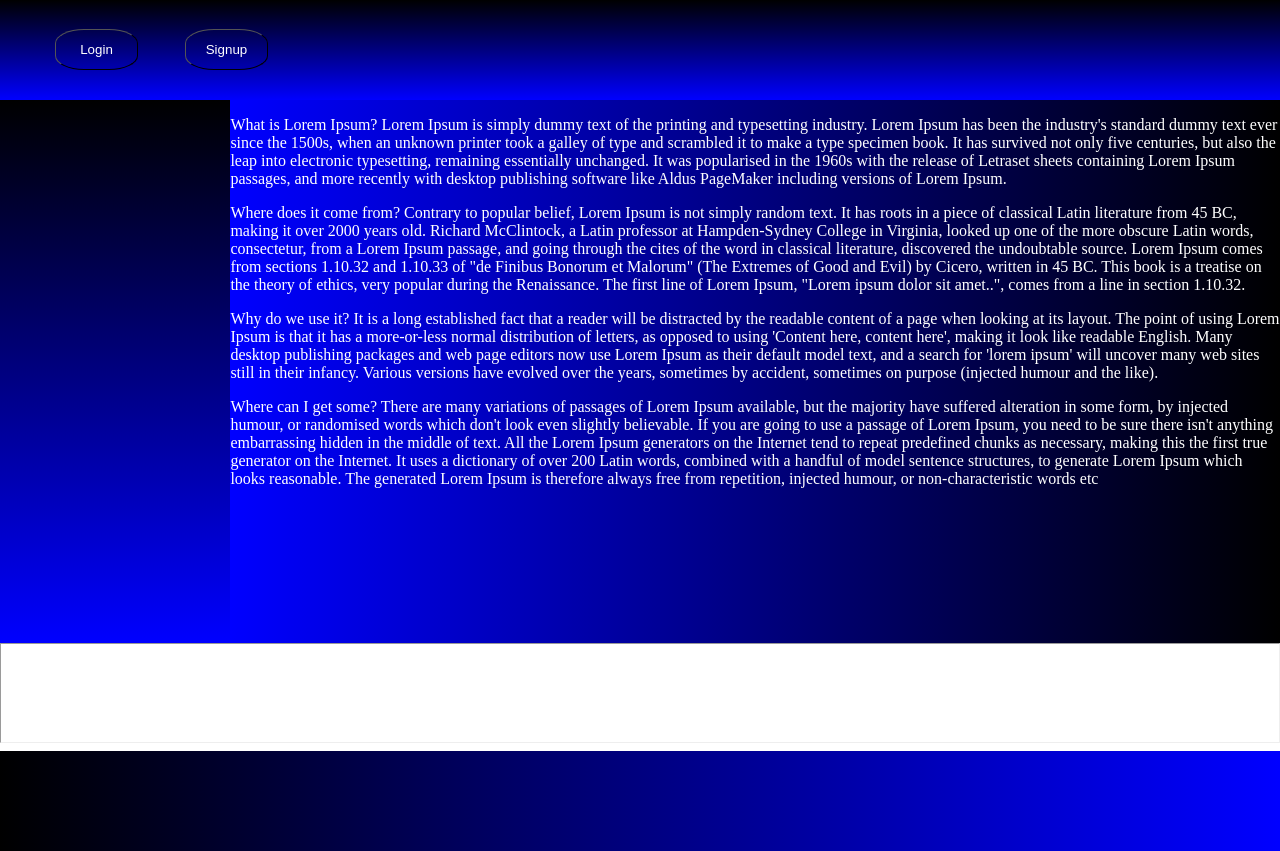
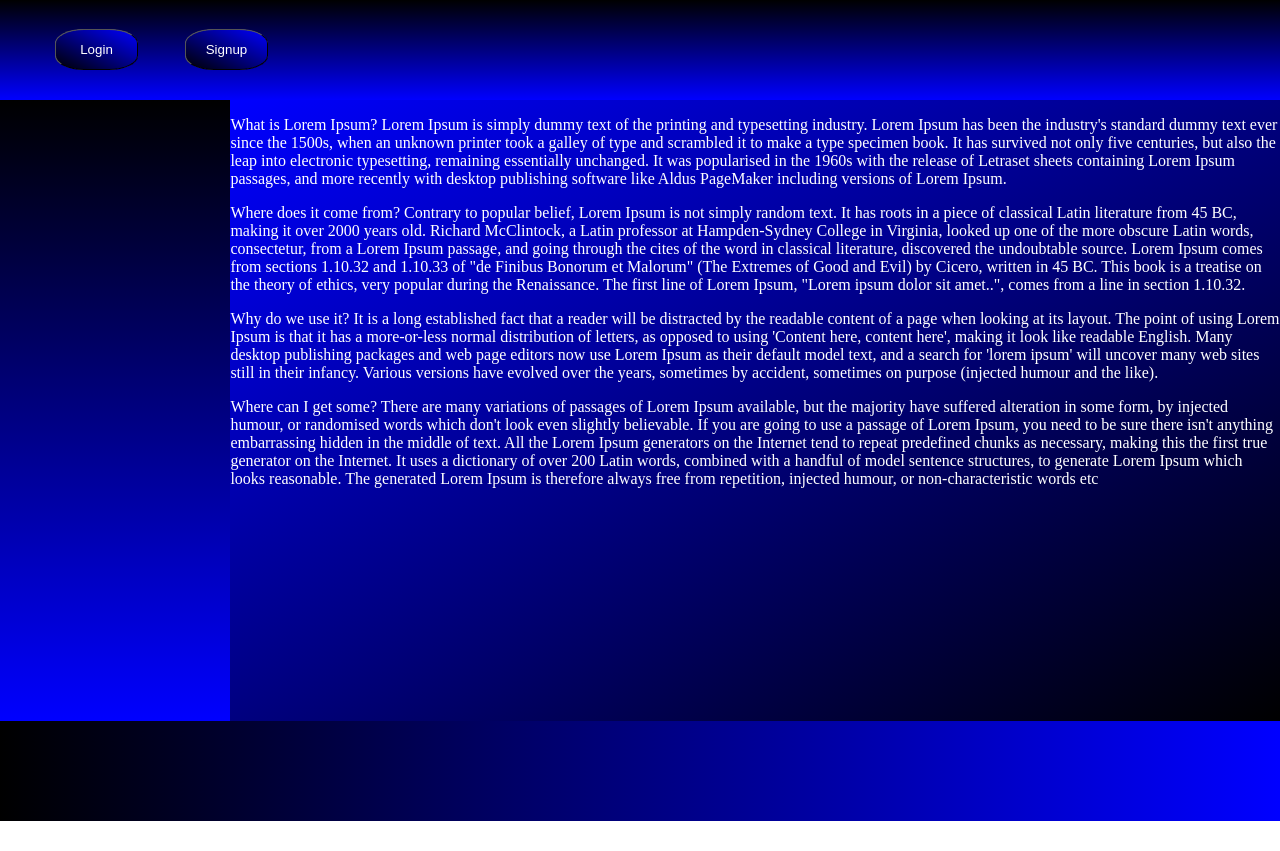
Before and after one commit to arjunbchennithala/samplesite, a plain HTML site: page index.html in a window 1280 px wide. After the commit the page ends 821 px from the top, so only its background shows below. Drawn offline with Linux system fonts and the light colour scheme.

Commit message:
Website designed for multiple device.

```diff
--- a/index.html
+++ b/index.html
@@ -2,7 +2,8 @@
 <html lang="en">
 <head>
     <meta charset="UTF-8">
-    <!---<meta name="viewport" content="width=device-width, initial-scale=1.0">-->
+
+<!--- 543px <meta name="viewport" content="width=device-width, initial-scale=1.0">-->
     <link rel="stylesheet" href="style.css" type="text/css">
     <title>Website</title>
 </head>
@@ -45,7 +46,7 @@ There are many variations of passages of Lorem Ipsum available, but the majority
                </div>
             </div>
         </div>
-        <hr size="100px">
+        <!---<hr size="100px">-->
         <div class="footer">
 
         </div>
--- a/style.css
+++ b/style.css
@@ -10,14 +10,14 @@ body{
 .left{
     background-image: linear-gradient(black,blue);
     width: 18%;
-    height: 543px;
+    height: 621px;
     float: left;
 }
 .right{
     float: left;
-    height: 543px;
+    height: 621px;
     width: 82%;
-    background-image: linear-gradient(to left,black,blue);
+    background-image: linear-gradient(to left top,black,blue);
     color: rgb(255, 255, 255);
 }
 .footer{
@@ -26,9 +26,7 @@ body{
     height: 100px;
     width: 100%;
 }
-.para{
-    margin-left: auto;
-}
+
 .login-signup{
     padding-left: 12px;
     padding-top: 29px;
@@ -36,12 +34,17 @@ body{
 .btn-1{
     border-width: 1px;
     border-radius: 35%;
-    background-color: transparent;
+    background-image: linear-gradient(to right top,black,blue);
     color: white;
     margin-left: 43px;
     padding: 12px;
     width: 83px;
+    text-decoration: none;
 }
 .btn-1:hover{
     background-image: linear-gradient(blue,black)
 }
+
+.btn-1:active{
+    background-image: linear-gradient(black,blue)
+}
```
